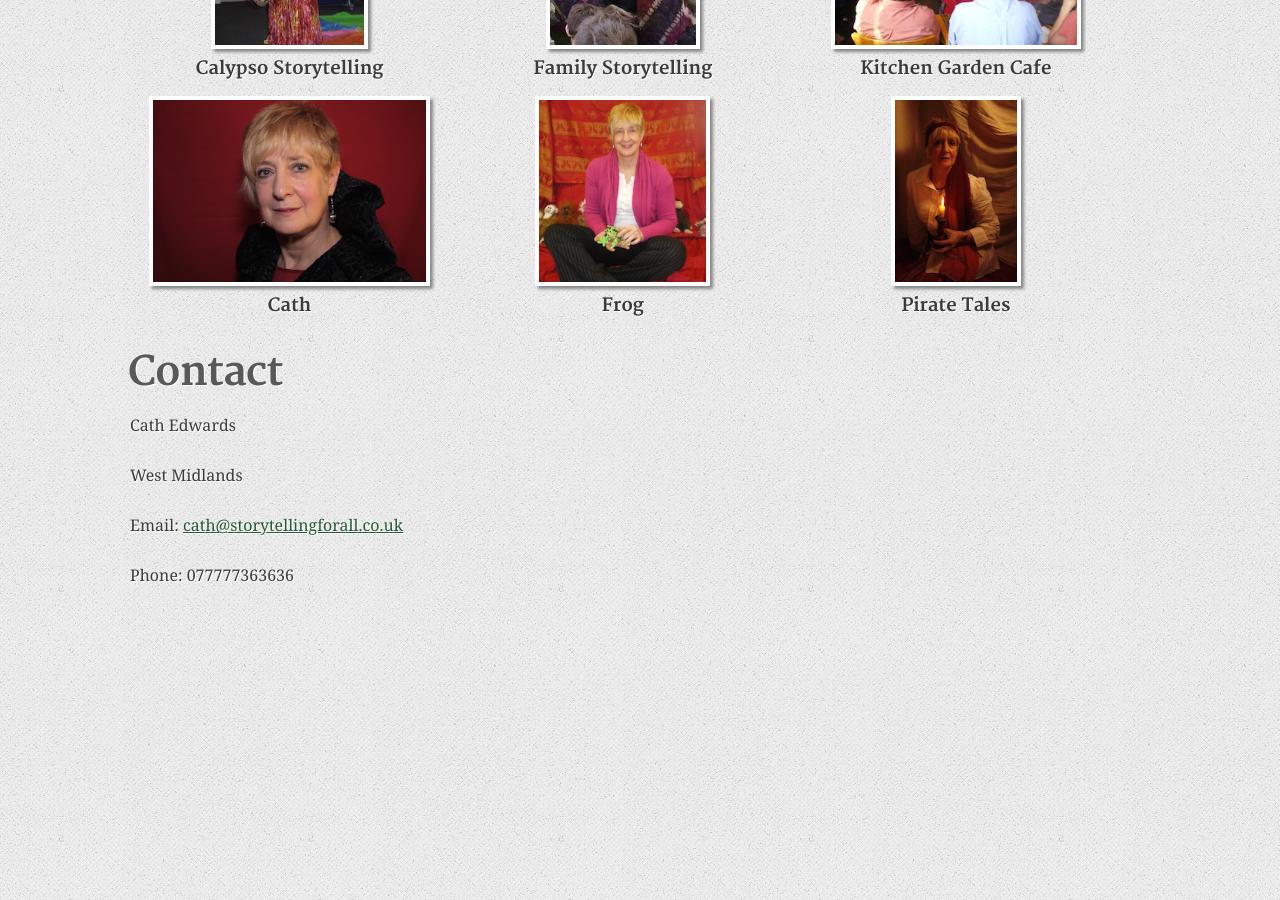
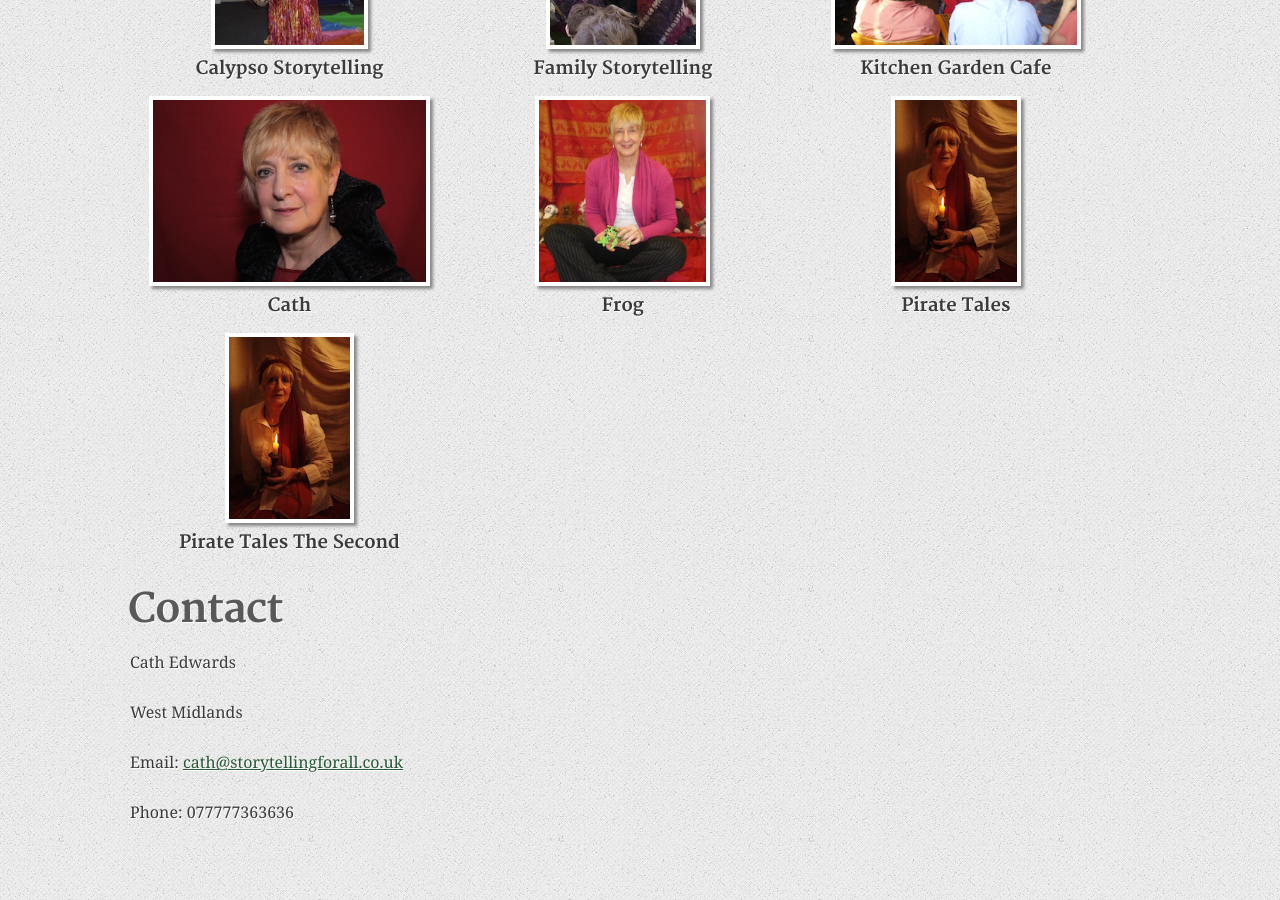
Before and after one commit to m3dwards/storytellingforall, a Jekyll site: the page built from index.html, in a window 1280 px wide and 900 px high, scrolled down 1584 px. Built offline with Jekyll 4.4.1, drawn with Linux system fonts in a browser that asks for light colours.

Commit message:
Update gallery.yml

```diff
--- a/_data/gallery.yml
+++ b/_data/gallery.yml
@@ -37,3 +37,7 @@
 - name: Pirate Tales
   thumb: /images/gallery/thumbs/pirate-stories.jpeg
   image: /images/gallery/pirate-stories.jpg
+
+- name: Pirate Tales The Second
+  thumb: /images/gallery/thumbs/pirate-stories.jpeg
+  image: /images/gallery/pirate-stories.jpg
```
